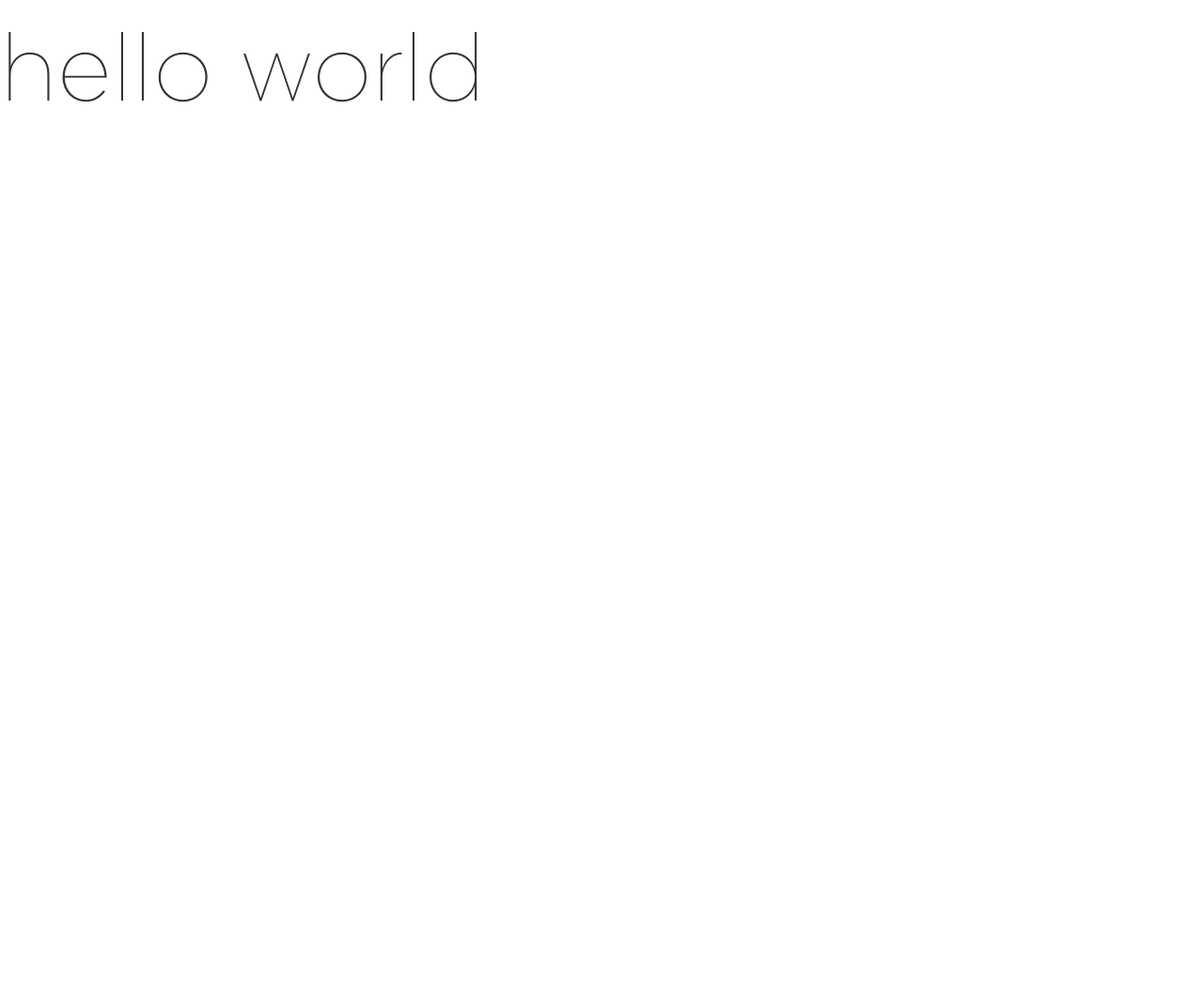
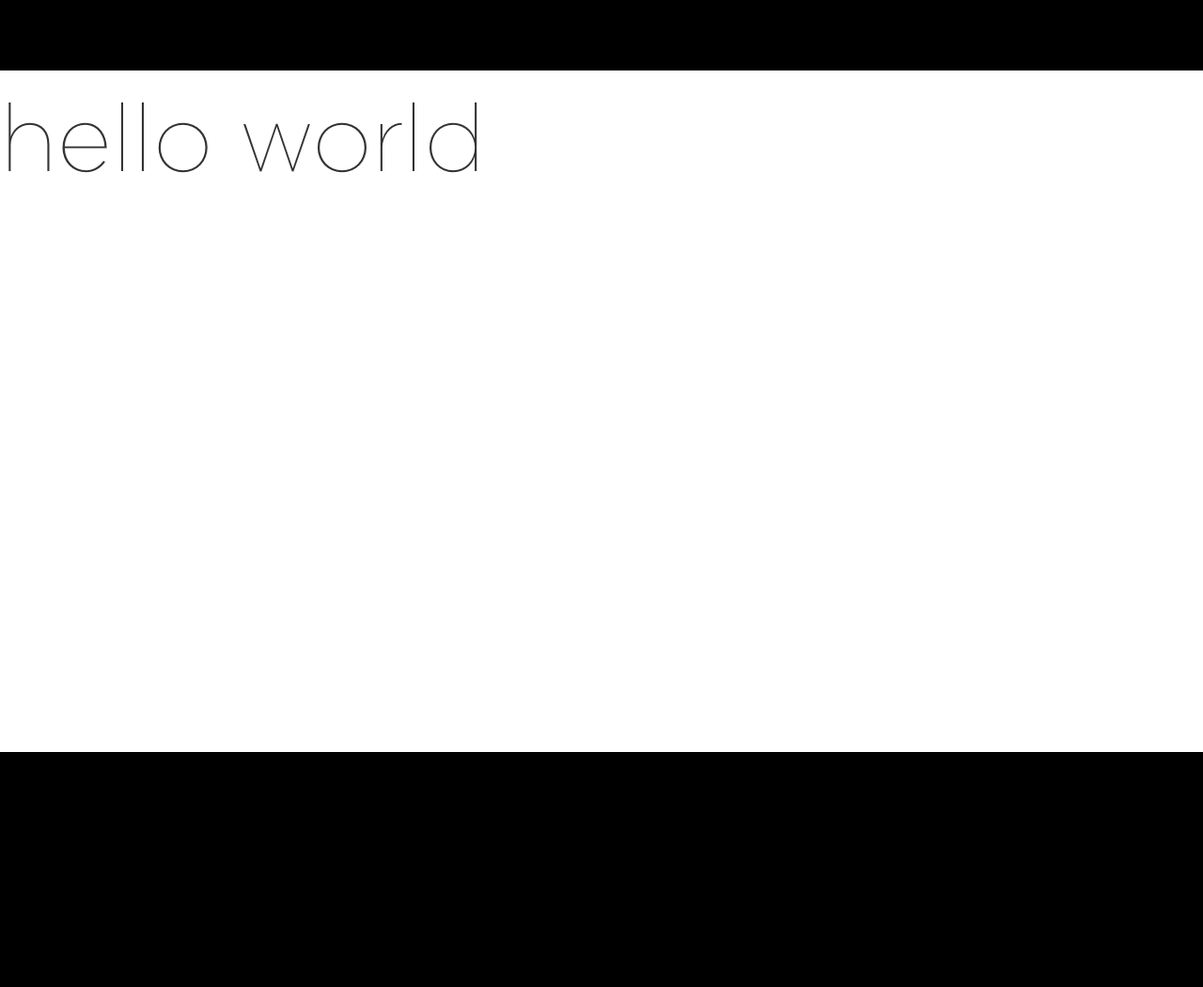
Before and after one commit to kevint2u/mentor-me, a plain HTML site: page index.html in a window 1280 px wide. Shown: the whole page at 94% size. Before the commit the page ends 800 px from the top, so only its background shows below. Drawn offline with nearby package versions, Linux system fonts and the light colour scheme.

Commit message:
added navbar/footer template sections

```diff
--- a/index.html
+++ b/index.html
@@ -12,7 +12,13 @@
 </head>
 
 <body>
-    hello world
+	<div class="navbar">
+	</div>
+	<div class="content">
+	    hello world
+	</div>
+    <div class="footer">
+    </div>
 </body>
 
 
--- a/resources/css/index.css
+++ b/resources/css/index.css
@@ -2,3 +2,33 @@ body {
 	font-family: GothamThin, Helvetica, Verdana, Sans-Serif;
 	font-size: 100px;
 }
+
+div.navbar{
+	background-color: #000;
+	position: absolute;
+	top:0;
+	left: 0;
+	right: 0;
+	height: 75px;
+	border-radius: 0px;
+
+	-webkit-touch-callout: none;
+	-webkit-user-select: none;
+	-khtml-user-select: none;
+	-moz-user-select: none;
+	-ms-user-select: none;
+	user-select: none;
+}
+
+div.content{
+	margin-top: 75px;
+}
+
+div.footer{
+	position: absolute;
+	top: 100%;
+	left: 0;
+	right: 0;
+	height: 250px;
+	background-color: #000;
+}
```
